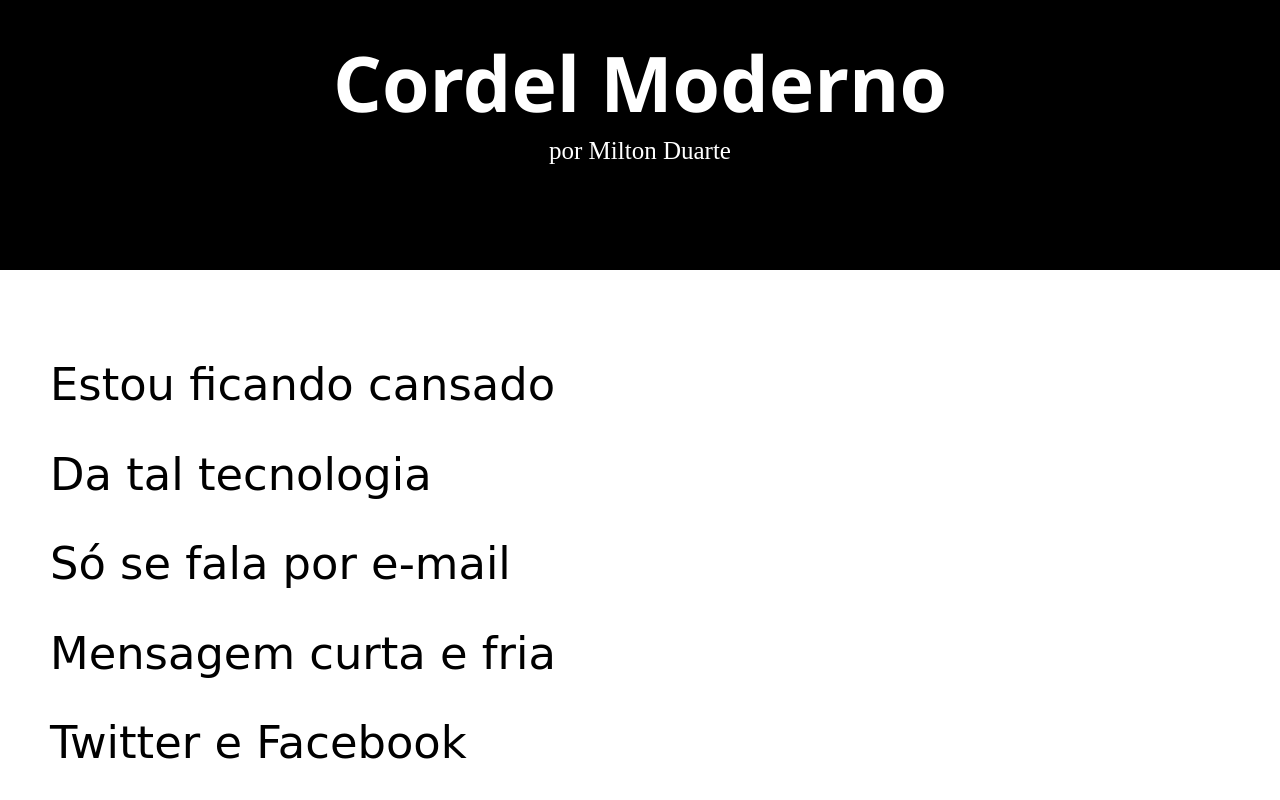
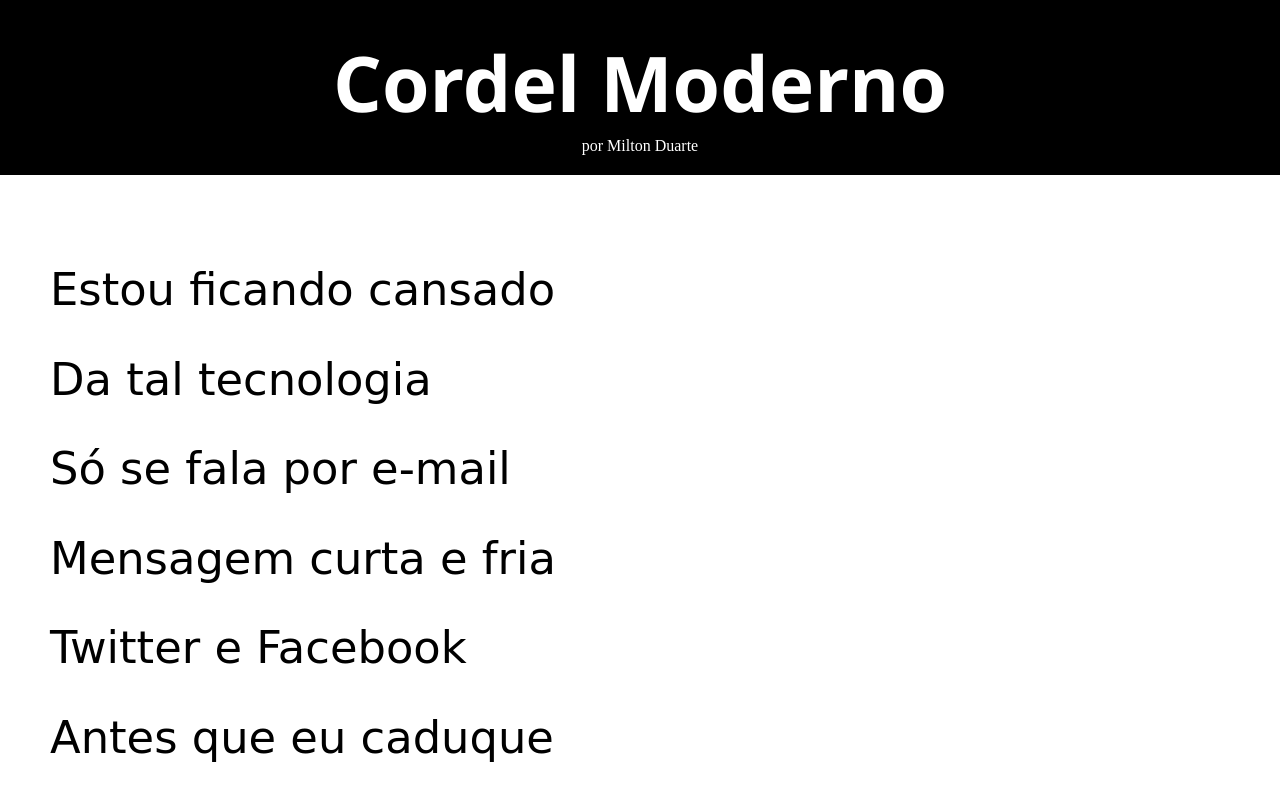
Before and after one commit to jamilefern4ndes/projeto-cordel, a plain HTML site: page index.html in a window 1280 px wide. Shown: the top 800 px of the page. Drawn offline with Linux system fonts and the light colour scheme.

Commit message:
lançamento

```diff
--- a/index.html
+++ b/index.html
@@ -86,5 +86,8 @@
             Deixe que Deus interprete. <br>
         </p>
     </section>
+    <footer>
+        <p>site criado por <a href="https://jamilefern4ndes.github.io/html/">Jamile Fernandes</a></p>
+    </footer>
 </body>
 </html>
--- a/style.css
+++ b/style.css
@@ -3,31 +3,29 @@
 *{
     margin: 0%;
     padding: 0%;
-    font-size: 25px;
 }
-header{position: relative;
+header, footer{
     color: white;
     background-color: black;
     text-align: center;
     padding: 10px;
-    height: 10em;
 }
 header>h1{
     margin: auto;
     padding-top: 20px;
     font-size: 6vw;
     margin-bottom: 2px;
-    font-family: 'Segoe UI', Tahoma, Geneva, Verdana, sans-serif;
+    font-family: 'Segoe UI', sans-serif;
 
 }
 header p{
-
+    padding-bottom: 10px;
 }
-header a{
+a{
     text-decoration: none;
     color: white;
 }
-header a:hover{
+a:hover{
     text-decoration: underline;
 }
 /*conteudo*/
```
